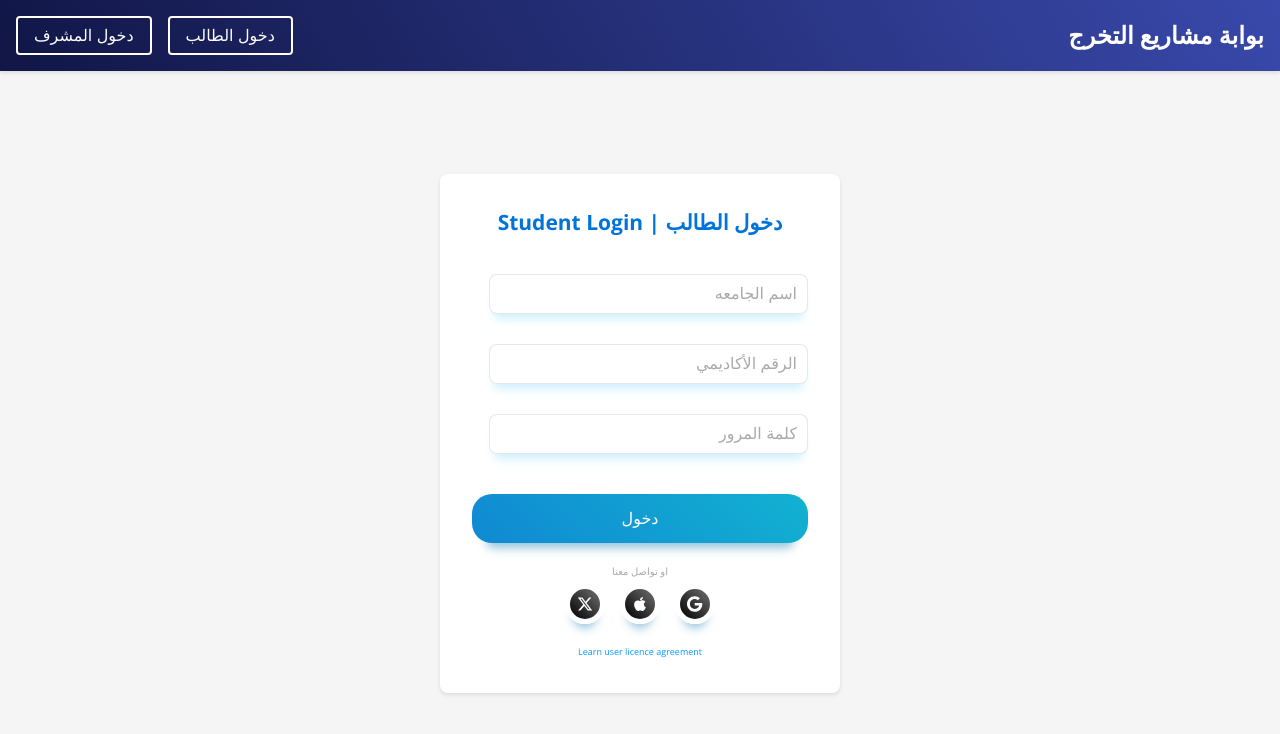
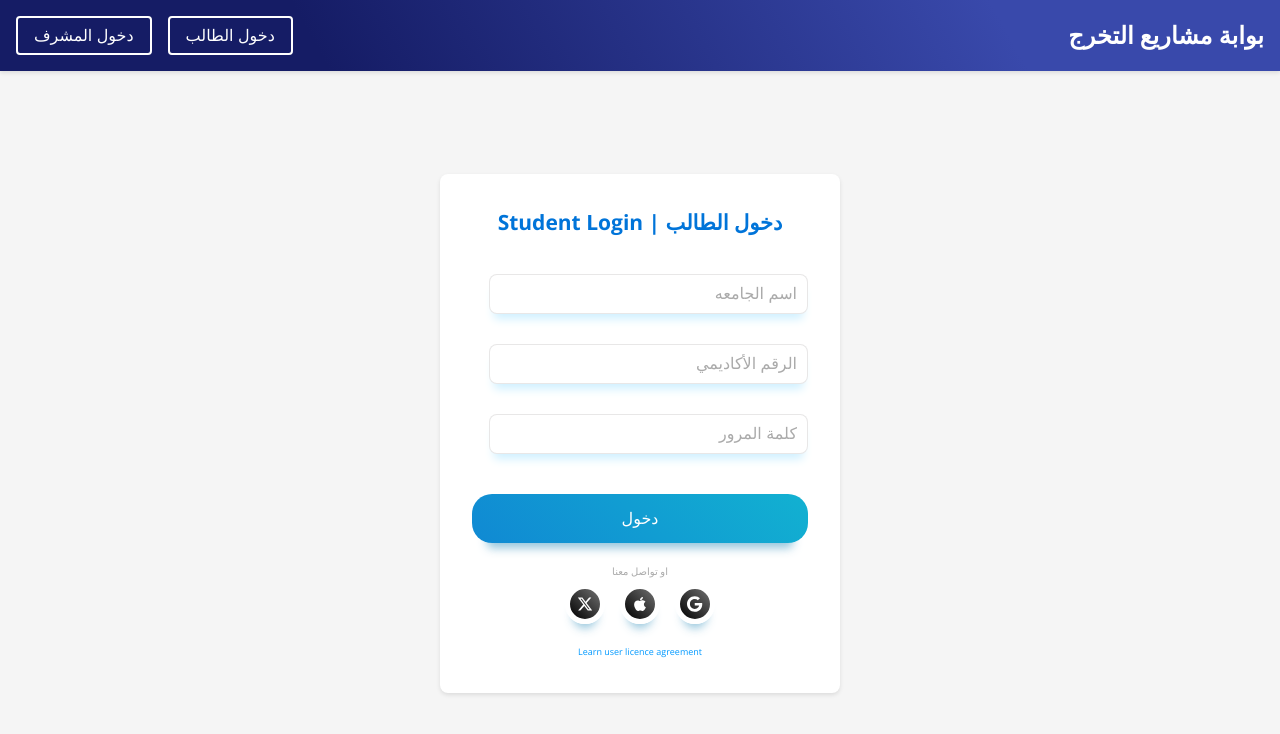
Before and after one commit to Abdaluziz-Alshalafi/Abdaluziz-Alshalafi, a plain HTML site: page index.html in a window 1280 px wide. Drawn offline with nearby package versions, Linux system fonts and the light colour scheme.

Commit message:
Update style.css

```diff
--- a/css/style.css
+++ b/css/style.css
@@ -1220,6 +1220,7 @@ body {
   z-index: 12;
   background: linear-gradient(to right, #000529 1%, #262b4a 30%, #005db5 67%, #0e253a 90%);
   background: linear-gradient(60deg, #111646 0%, #3949ab 100%);
+	background: linear-gradient(61deg, #151c65 25%, #3949ab 78%);
 }
 
 .logo {
```
